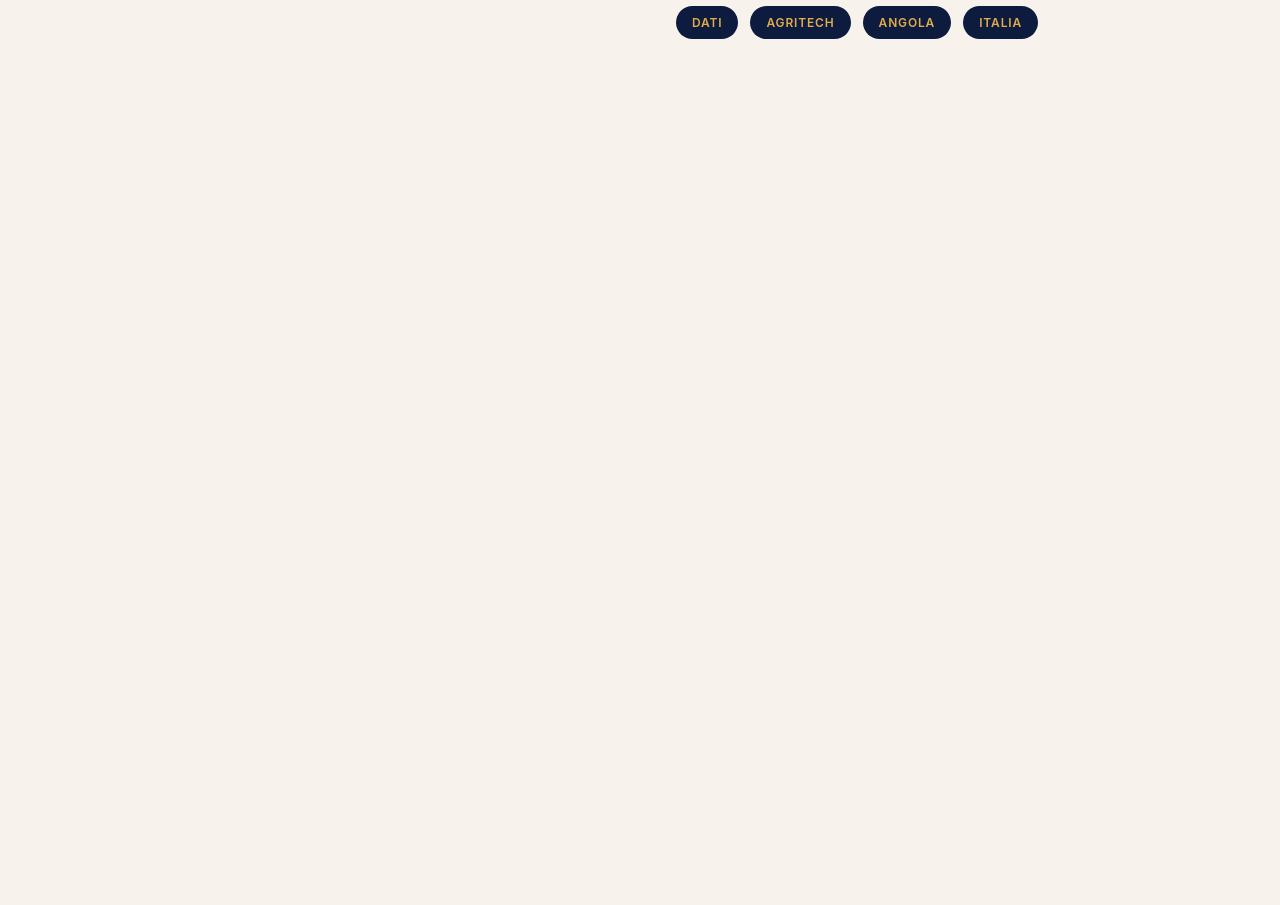
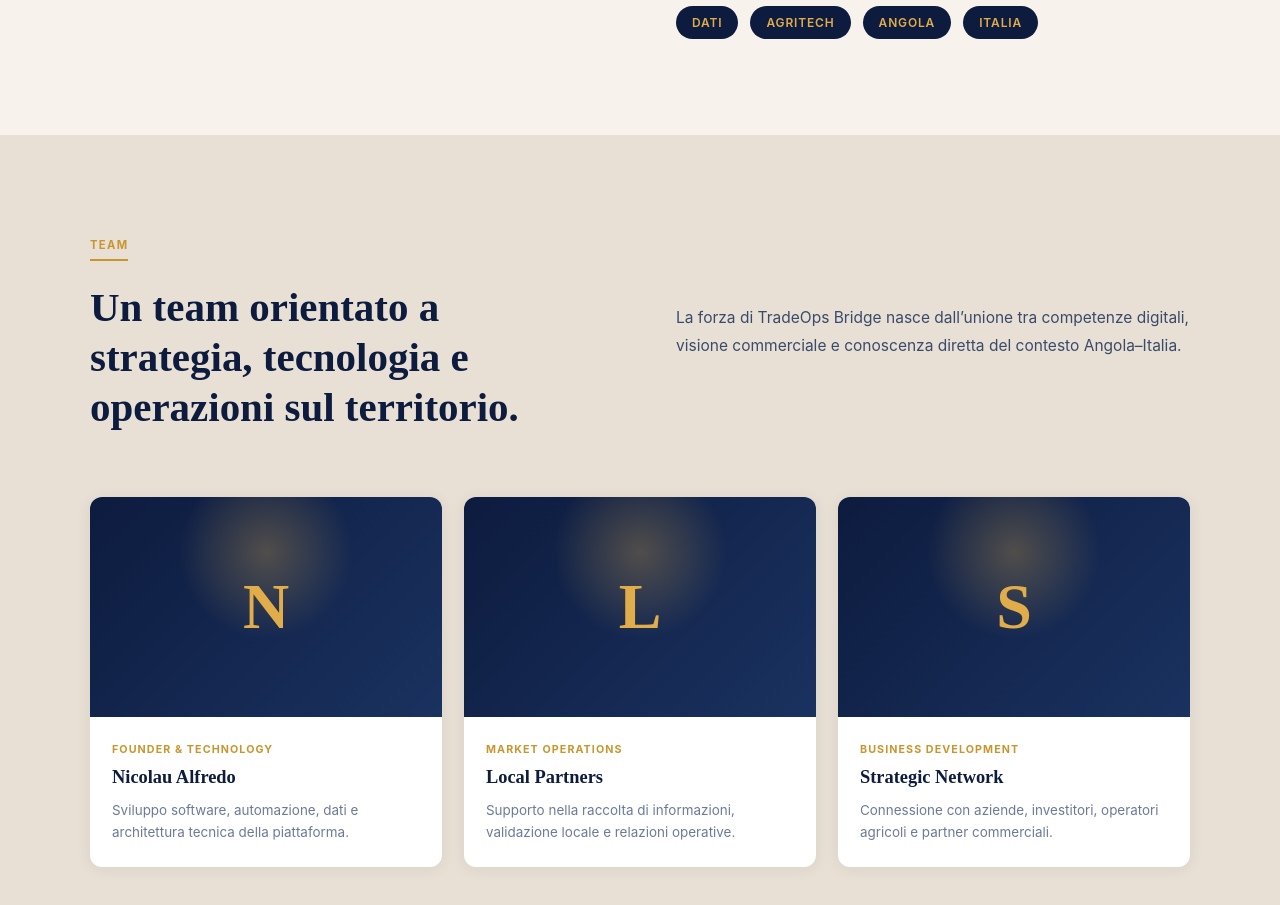
Before and after one commit to NicolauAlfredo/tradeops-bridge, a React (Vite) app: page / in a window 1280 px wide. Shown: the part 2760-3665 px from the top of the page. Before the commit the page ends 2895 px from the top, so only its background shows below. Built offline with nearby package versions, Linux system fonts and the light colour scheme.

Commit message:
feat: add team section

```diff
--- a/src/pages/Home/Home.tsx
+++ b/src/pages/Home/Home.tsx
@@ -2,6 +2,7 @@ import type { Language } from "../../types/language.type";
 import AboutSection from "./components/AboutSection/AboutSection";
 import HeroSection from "./components/HeroSection/HeroSection";
 import ServicesSection from "./components/ServicesSection/ServicesSection";
+import TeamSection from "./components/TeamSection/TeamSection";
 import VisionSection from "./components/VisionSection/VisionSection";
 
 type HomeProps = {
@@ -15,6 +16,7 @@ function Home({ currentLanguage }: HomeProps) {
       <AboutSection currentLanguage={currentLanguage} />
       <ServicesSection currentLanguage={currentLanguage} />
       <VisionSection currentLanguage={currentLanguage} />
+      <TeamSection currentLanguage={currentLanguage} />
     </main>
   );
 }
--- /dev/null
+++ b/src/pages/Home/components/TeamSection/TeamSection.css
@@ -0,0 +1,109 @@
+.team-section {
+  background: var(--color-stone);
+}
+
+.team-section__top {
+  display: grid;
+  grid-template-columns: 1fr 1fr;
+  gap: 72px;
+  align-items: center;
+  max-width: var(--container-width);
+  margin: 0 auto 64px;
+}
+
+.team-section__title {
+  max-width: 640px;
+  color: var(--color-navy);
+  font-family: var(--font-heading);
+  font-size: clamp(1.8rem, 3.2vw, 2.6rem);
+  font-weight: 700;
+  line-height: 1.22;
+}
+
+.team-section__description {
+  max-width: 600px;
+  color: var(--color-text-secondary);
+  font-size: 0.97rem;
+  line-height: 1.78;
+}
+
+.team-section__grid {
+  display: grid;
+  grid-template-columns: repeat(3, 1fr);
+  gap: 22px;
+  max-width: var(--container-width);
+  margin: 0 auto;
+}
+
+.team-section__card {
+  overflow: hidden;
+  background: #fff;
+  border-radius: 12px;
+  box-shadow: 0 2px 16px rgba(13, 27, 62, 0.07);
+  transition:
+    transform var(--transition-fast),
+    box-shadow var(--transition-fast);
+}
+
+.team-section__card:hover {
+  transform: translateY(-4px);
+  box-shadow: 0 8px 28px rgba(13, 27, 62, 0.13);
+}
+
+.team-section__avatar {
+  aspect-ratio: 16 / 10;
+  background:
+    radial-gradient(
+      circle at 50% 25%,
+      rgba(224, 173, 74, 0.3),
+      transparent 36%
+    ),
+    linear-gradient(135deg, var(--color-navy), #1a3260);
+  color: var(--color-gold-light);
+  display: flex;
+  align-items: center;
+  justify-content: center;
+  font-family: var(--font-heading);
+  font-size: 4rem;
+  font-weight: 700;
+}
+
+.team-section__info {
+  padding: 24px 22px;
+}
+
+.team-section__role {
+  display: block;
+  margin-bottom: 5px;
+  color: var(--color-gold);
+  font-size: 0.67rem;
+  font-weight: 700;
+  letter-spacing: 0.1em;
+  text-transform: uppercase;
+}
+
+.team-section__name {
+  margin-bottom: 8px;
+  color: var(--color-navy);
+  font-family: var(--font-heading);
+  font-size: 1.15rem;
+  font-weight: 700;
+}
+
+.team-section__text {
+  color: var(--color-text-muted);
+  font-size: 0.84rem;
+  line-height: 1.6;
+}
+
+@media (max-width: 960px) {
+  .team-section__top {
+    grid-template-columns: 1fr;
+    gap: 32px;
+  }
+
+  .team-section__grid {
+    grid-template-columns: 1fr;
+    max-width: 460px;
+  }
+}
--- /dev/null
+++ b/src/pages/Home/components/TeamSection/TeamSection.tsx
@@ -0,0 +1,125 @@
+import SectionLabel from "../../../../components/ui/SectionLabel/SectionLabel";
+import type { Language } from "../../../../types/language.type";
+import "./TeamSection.css";
+
+type TeamSectionProps = {
+  currentLanguage: Language;
+};
+
+const teamContent = {
+  it: {
+    label: "Team",
+    title:
+      "Un team orientato a strategia, tecnologia e operazioni sul territorio.",
+    description:
+      "La forza di TradeOps Bridge nasce dall’unione tra competenze digitali, visione commerciale e conoscenza diretta del contesto Angola–Italia.",
+    members: [
+      {
+        role: "Founder & Technology",
+        name: "Nicolau Alfredo",
+        description:
+          "Sviluppo software, automazione, dati e architettura tecnica della piattaforma.",
+      },
+      {
+        role: "Market Operations",
+        name: "Local Partners",
+        description:
+          "Supporto nella raccolta di informazioni, validazione locale e relazioni operative.",
+      },
+      {
+        role: "Business Development",
+        name: "Strategic Network",
+        description:
+          "Connessione con aziende, investitori, operatori agricoli e partner commerciali.",
+      },
+    ],
+  },
+  pt: {
+    label: "Equipa",
+    title:
+      "Uma equipa orientada para estratégia, tecnologia e operações no terreno.",
+    description:
+      "A força da TradeOps Bridge nasce da união entre competências digitais, visão comercial e conhecimento direto do contexto Angola–Itália.",
+    members: [
+      {
+        role: "Founder & Technology",
+        name: "Nicolau Alfredo",
+        description:
+          "Desenvolvimento de software, automação, dados e arquitetura técnica da plataforma.",
+      },
+      {
+        role: "Operações de Mercado",
+        name: "Parceiros Locais",
+        description:
+          "Suporte na recolha de informação, validação local e relações operacionais.",
+      },
+      {
+        role: "Desenvolvimento Comercial",
+        name: "Rede Estratégica",
+        description:
+          "Ligação com empresas, investidores, operadores agrícolas e parceiros comerciais.",
+      },
+    ],
+  },
+  en: {
+    label: "Team",
+    title: "A team focused on strategy, technology and field operations.",
+    description:
+      "TradeOps Bridge combines digital expertise, commercial vision and direct knowledge of the Angola–Italy context.",
+    members: [
+      {
+        role: "Founder & Technology",
+        name: "Nicolau Alfredo",
+        description:
+          "Software development, automation, data and technical platform architecture.",
+      },
+      {
+        role: "Market Operations",
+        name: "Local Partners",
+        description:
+          "Support with information gathering, local validation and operational relationships.",
+      },
+      {
+        role: "Business Development",
+        name: "Strategic Network",
+        description:
+          "Connection with companies, investors, agricultural operators and commercial partners.",
+      },
+    ],
+  },
+};
+
+function TeamSection({ currentLanguage }: TeamSectionProps) {
+  const content = teamContent[currentLanguage];
+
+  return (
+    <section id="team" className="team-section">
+      <div className="team-section__top">
+        <div>
+          <SectionLabel>{content.label}</SectionLabel>
+          <h2 className="team-section__title">{content.title}</h2>
+        </div>
+
+        <p className="team-section__description">{content.description}</p>
+      </div>
+
+      <div className="team-section__grid">
+        {content.members.map((member) => (
+          <article key={member.name} className="team-section__card">
+            <div className="team-section__avatar" aria-hidden="true">
+              {member.name.charAt(0)}
+            </div>
+
+            <div className="team-section__info">
+              <span className="team-section__role">{member.role}</span>
+              <h3 className="team-section__name">{member.name}</h3>
+              <p className="team-section__text">{member.description}</p>
+            </div>
+          </article>
+        ))}
+      </div>
+    </section>
+  );
+}
+
+export default TeamSection;
```
